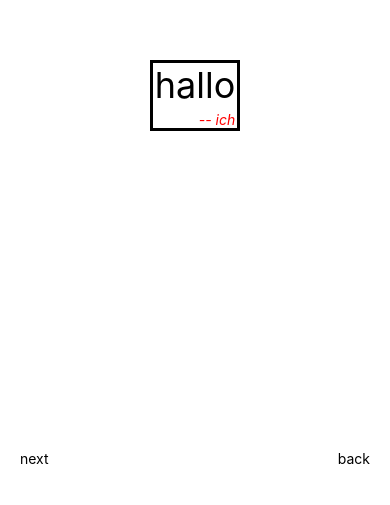
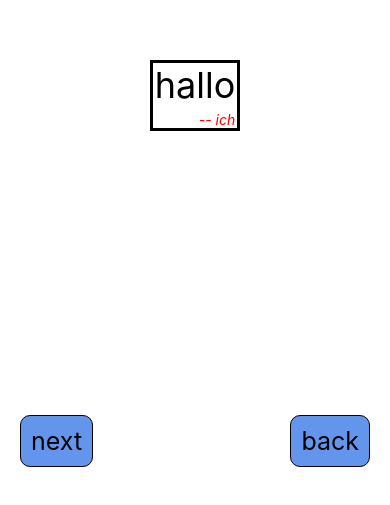
Before and after one commit to ars1992/udemy_react_native, a React Native app: screen / in a window 390 px wide. Shown: the part 327-832 px from the top of the page. Built offline with nearby package versions, Linux system fonts and the light colour scheme.

Commit message:
ende 47 style pressable

```diff
--- a/App.js
+++ b/App.js
@@ -20,10 +20,10 @@ export default function App() {
       <Zitate text={zitat.text} autor={zitat.autor}/>
 
       <Pressable style={[styles.button, styles.next]} onPress={() => setIndex((index + 1) % zitate.length)}>
-        <Text>next</Text>
+        <Text style={styles.buttonText}>next</Text>
       </Pressable>
       <Pressable style={[styles.button, styles.back]} onPress={() => setIndex(index == 0 ? zitate.length - 1: index - 1)}>
-        <Text>back</Text>
+        <Text style={styles.buttonText}>back</Text>
       </Pressable>
       <StatusBar style="auto" />
     </View>
@@ -40,6 +40,13 @@ const styles = StyleSheet.create({
   button: {
     position: 'absolute',
     bottom: 50,
+    borderWidth: 1,
+    borderRadius: 10,
+    backgroundColor: "cornflowerblue",
+    padding: 10,
+  },
+  buttonText: {
+    fontSize: 25,
   },
   next: {
     left: 20,
```
